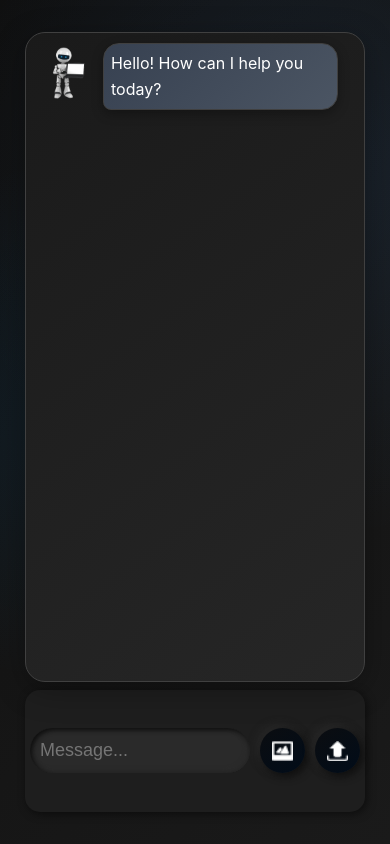
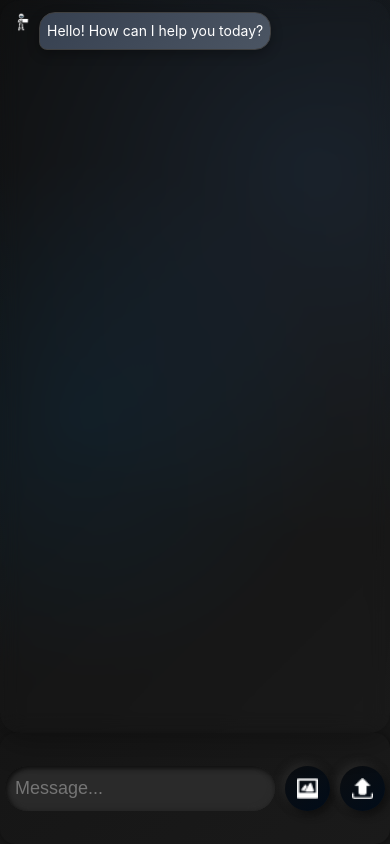
Before and after one commit to S0uviksaha/ChatBot, a plain HTML site: page index.html in a window 390 px wide. Drawn offline with Linux system fonts and the light colour scheme.

Commit message:
responsive

```diff
--- a/style.css
+++ b/style.css
@@ -364,31 +364,31 @@ body::before {
 }
 
 @media (max-width: 480px) {
+    body {
+        margin: 0;
+        padding: 0;
+    }
     .chat-container {
-        height: 80%;
-        width: 95%;
-        gap: 7px;
-        padding: 5px;
-    }
-
-    .user-chatbox, .ai-chatbox {
-        max-width: 95%;
-        gap: 7px;
-        padding: 5px;
+        height: 100%;
+        width: 100%;
+        background: none;
+        margin: 0;
+        border: none;
     }
 
     .user-chat-area, .ai-chat-area {
-        font-size: 16px;
+        font-size: 14px;
+        /* max-width: 100%; */
         padding: 7px;
     }
 
-    .user-chatbox{
-        max-width: 60%;
+    .ai-chatbox, .user-chatbox{
+        max-width: 98%;
     }
 
     #user-image, #ai-image {
-        width: 60px;
-        height: 60px;
+        width: 20px;
+        height: 20px;
     }
 
     .user-image{
@@ -398,8 +398,9 @@ body::before {
 
     .prompt-area {
         height: 15%;
-        width: 95%;
-        padding: 5px;
+        width: 100%;
+        /* padding: 5px; */
+        background: none;
     }
 
     .prompt-area input {
```
